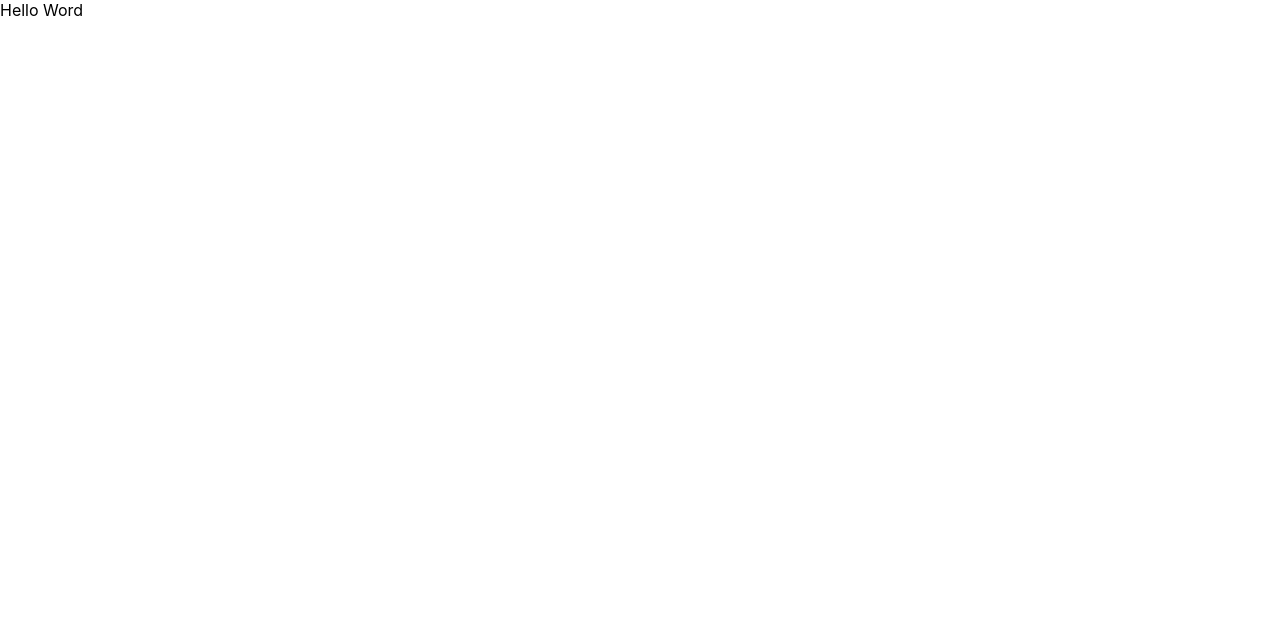
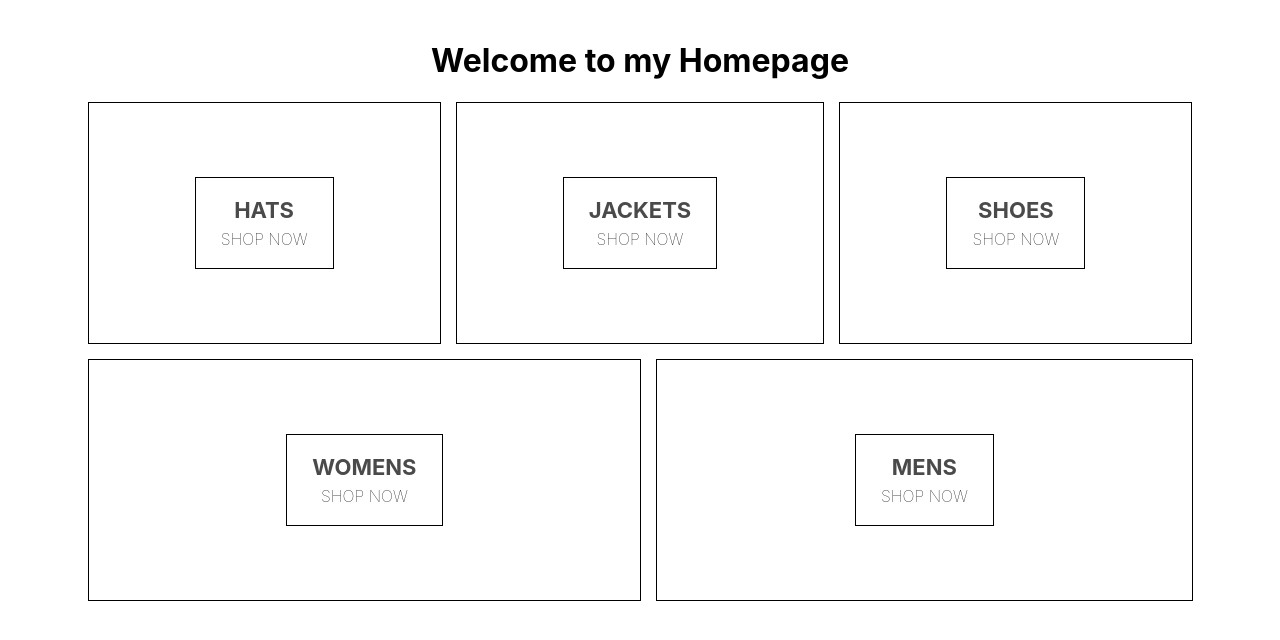
Before and after one commit to NicolaDeastra/Ecommerce, a React (Create React App) app: page / in a window 1280 px wide. Shown: the top 640 px of the page. Built offline with nearby package versions, Linux system fonts and the light colour scheme.

Commit message:
setup commponent and sass

```diff
--- a/package.json
+++ b/package.json
@@ -6,6 +6,7 @@
     "@testing-library/jest-dom": "^4.2.4",
     "@testing-library/react": "^9.3.2",
     "@testing-library/user-event": "^7.1.2",
+    "node-sass": "^4.13.0",
     "react": "^16.12.0",
     "react-dom": "^16.12.0",
     "react-scripts": "3.3.0"
--- a/src/App.js
+++ b/src/App.js
@@ -1,8 +1,13 @@
 import React from "react";
 import "./App.css";
+import HomePage from "./homepage.component";
 
 function App() {
-  return <div>Hello Word</div>;
+  return (
+    <div className="app">
+      <HomePage />
+    </div>
+  );
 }
 
 export default App;
--- a/src/homepage.component.jsx
+++ b/src/homepage.component.jsx
@@ -1,11 +1,42 @@
 import React from "react";
+import "./homepage.styles.scss";
 
 const HomePage = () => (
   <div className="homepage">
+    <h1>Welcome to my Homepage</h1>
     <div className="directory-menu">
       <div className="menu-item">
-        <div className="content"></div>
+        <div className="content">
+          <div className="title">HATS</div>
+          <span className="subtitle">SHOP NOW</span>
+        </div>
+      </div>
+      <div className="menu-item">
+        <div className="content">
+          <div className="title">JACKETS</div>
+          <span className="subtitle">SHOP NOW</span>
+        </div>
+      </div>
+      <div className="menu-item">
+        <div className="content">
+          <div className="title">SHOES</div>
+          <span className="subtitle">SHOP NOW</span>
+        </div>
+      </div>
+      <div className="menu-item">
+        <div className="content">
+          <div className="title">WOMENS</div>
+          <span className="subtitle">SHOP NOW</span>
+        </div>
+      </div>
+      <div className="menu-item">
+        <div className="content">
+          <div className="title">MENS</div>
+          <span className="subtitle">SHOP NOW</span>
+        </div>
       </div>
     </div>
   </div>
 );
+
+export default HomePage;
--- /dev/null
+++ b/src/homepage.styles.scss
@@ -0,0 +1,54 @@
+.homepage {
+  display: flex;
+  flex-direction: column;
+  align-items: center;
+  padding: 20px 80px;
+}
+
+.directory-menu {
+  width: 100%;
+  display: flex;
+  flex-wrap: wrap;
+  justify-content: space-between;
+}
+
+.menu-item {
+  min-width: 30%;
+  height: 240px;
+  flex: 1 1 auto;
+  display: flex;
+  align-items: center;
+  justify-content: center;
+  border: 1px solid black;
+  margin: 0 7.5px 15px;
+
+  &:first-child {
+    margin-right: 7.5px;
+  }
+
+  &:last-child {
+    margin-left: 7.5px;
+  }
+
+  .content {
+    height: 90px;
+    padding: 0 25px;
+    display: flex;
+    flex-direction: column;
+    align-items: center;
+    justify-content: center;
+    border: 1px solid black;
+
+    .title {
+      font-weight: bold;
+      margin-bottom: 6px;
+      font-size: 22px;
+      color: #4a4a4a;
+    }
+
+    .subtitle {
+      font-weight: lighter;
+      font-size: 16px;
+    }
+  }
+}
```
Also changed, not shown: 1 other file (tests, documents, lock files or other folders).
